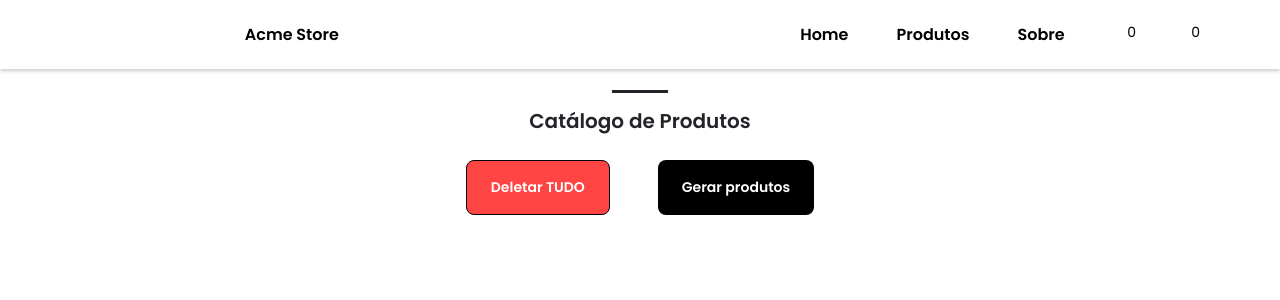
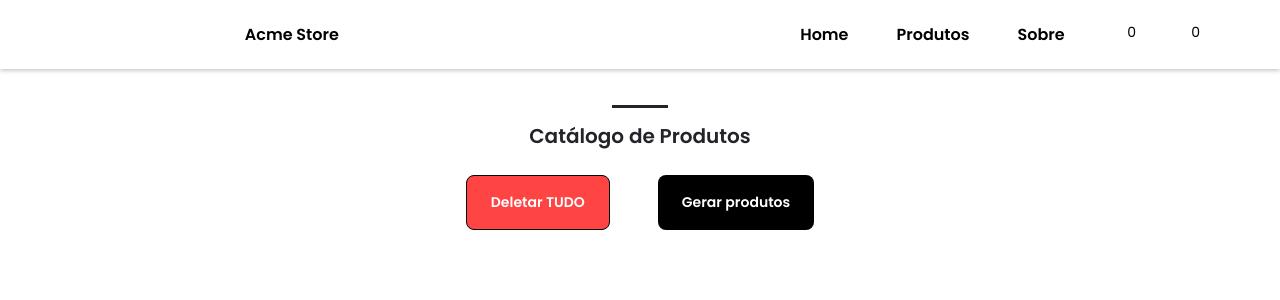
Before and after one commit to Thiagoow/VueJs-VueX-EcommerceStore-Sass, a Vue app: page / in a window 1280 px wide. Shown: the top 300 px of the page. Built offline with nearby package versions, Linux system fonts and the light colour scheme; some icons are missing.

Commit message:
Margin-top enhanced

```diff
--- a/src/components/SectionTitle.vue
+++ b/src/components/SectionTitle.vue
@@ -1,5 +1,4 @@
 <template>
-  <br />
   <br />
   <h2 class="sectionTitle">{{ title }}</h2>
 </template>
@@ -20,6 +19,7 @@ export default {
 
 .sectionTitle {
   position: relative;
+  margin-top: $mg-2-5 !important;
   font-size: $h2-font-size;
   color: $title-color;
   margin-bottom: $mg-1-5;
@@ -36,5 +36,9 @@ export default {
     margin: auto;
     background-color: $title-color;
   }
+
+  @media screen and (max-width: 768px) {
+    margin-top: $mg-1-5 !important;
+  }
 }
 </style>
```
